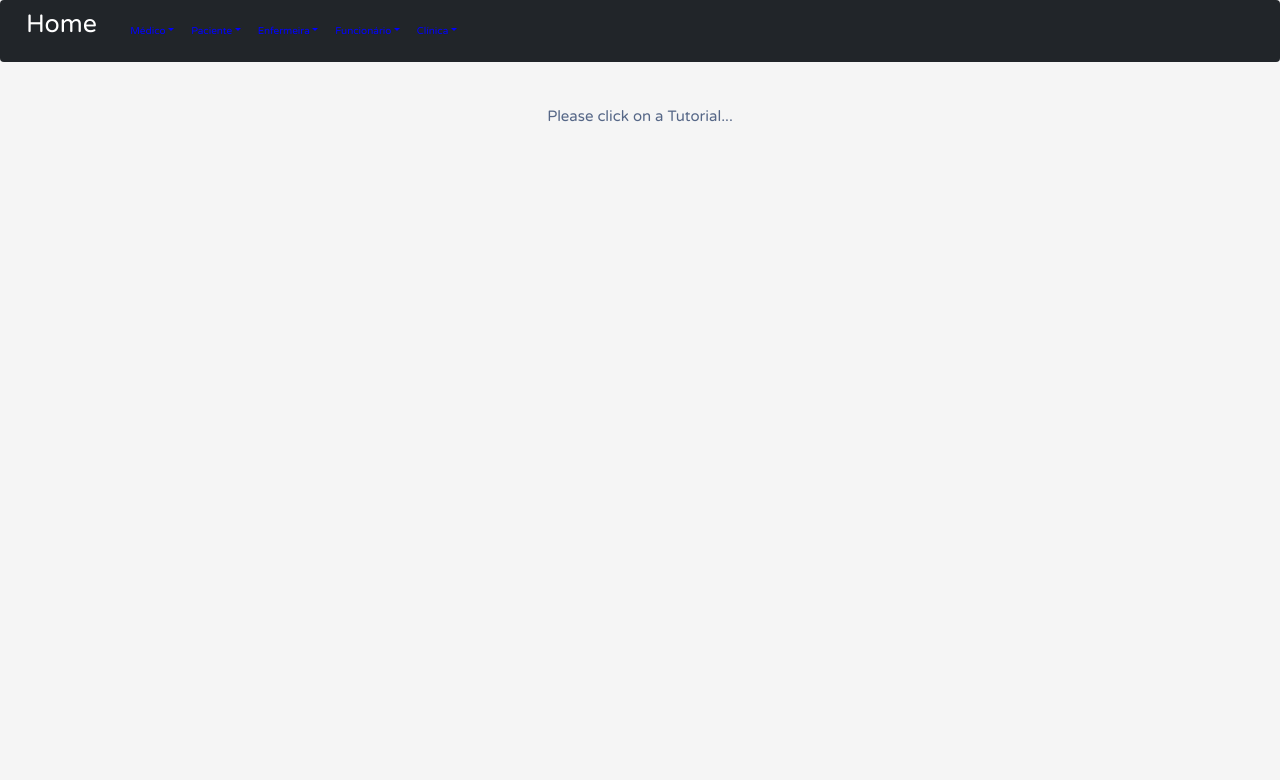
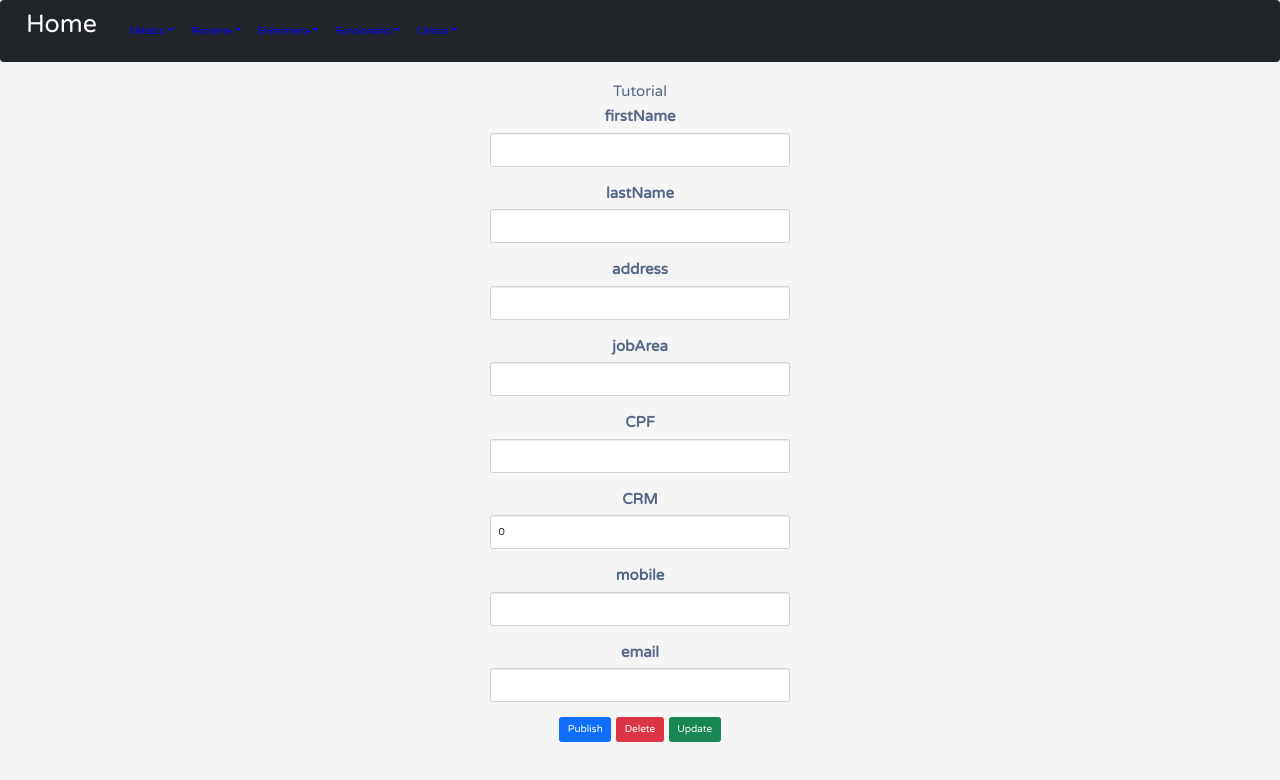
Before and after one commit to DuanCamargo/Sistema_Medico, a React (Create React App) app: page /medico/1 in a window 1280 px wide. Shown: the top 780 px of the page. Built offline with nearby package versions, Linux system fonts and the light colour scheme; no server answers.

Commit message:
axios_&_mockAPI

```diff
--- a/src/components/Medico.js
+++ b/src/components/Medico.js
@@ -1,23 +1,39 @@
 import React, { useState, useEffect } from "react";
 import MedicoDataService from "../services/MedicoDataService";
-import { Link } from "react-router-dom";
 
 const Medico = props => {
   const initialTutorialState = {
     key: null,
-    title: "",
-    description: "",
-    published: "Unpublished",
+    firstName: "",
+    lastName: "",
+    address: "",
+    jobArea: "",
+    CPF: "",
+    CRM: 0,
+    mobile: "",
+    email:"",
+    // title: "",
+    // description: "",
+    // published: "Unpublished",
   };
   const [message, setMessage] = useState("");
   const [currentTutorial, setCurrentTutorial] = useState(initialTutorialState);
   const [key, setKey] = useState(props.match.params.id)
 
-  useEffect(()=>{
-    const data = MedicoDataService.getById(key)
-    console.log(key)
-    setCurrentTutorial(data[0])
-  }, [])
+  useEffect(() => {
+    getTutorial(key);
+  }, [props.match.params.id]);
+
+  const getTutorial = id => {
+    MedicoDataService.get(id)
+    .then(response => {
+      setCurrentTutorial(response.data);
+      console.log(response.data);
+    })
+    .catch(e => {
+      console.log(e);
+    });
+  };
 
   const   handleInputChange = event => {
     const { name, value } = event.target;
@@ -26,93 +42,169 @@ const Medico = props => {
 
   const updatePublished = status => {
     const data = {
-      title: currentTutorial.title,
-      description: currentTutorial.description,
-      published: status
+      id: currentTutorial.id,
+      firstName: currentTutorial.firstName,
+      lastName: currentTutorial.lastName,
+      address: currentTutorial.address,
+      jobArea: currentTutorial.jobArea,
+      CPF: currentTutorial.CPF,
+      CRM: currentTutorial.CRM,
+      mobile: currentTutorial.mobile,
+      email: currentTutorial.email,
     };
-    MedicoDataService.update(key, data);
-    setCurrentTutorial(data)
+
+    MedicoDataService.update(key, data)
+    .then(response => {
+      setCurrentTutorial(response.data)
+      console.log(response)
+    })
+    .catch(e => {
+      console.log(e)
+    })
   };
 
   const updateTutorial = () => {
-    const data = {
-      title: currentTutorial.title,
-      description: currentTutorial.description,
-      published: currentTutorial.published
-    };
-    MedicoDataService.update(key, data);
-    setCurrentTutorial(data)
+    MedicoDataService.update(key, currentTutorial)
+    .then(response => {
+      console.log(response);
+      setMessage("Medico was updated successfully!");
+      props.history.push("/tutorials");
+    })
+    .catch(e => {
+      console.log(e)
+    })
   };
 
   const deleteTutorial = () => {
-    console.log(currentTutorial)
     if (window.confirm('Deseja excluir?')){
-      MedicoDataService.remove(currentTutorial.key);
+      MedicoDataService.remove(currentTutorial.key)
+      .then(response => {
+        setMessage("Tutorial was deleted!")
+        props.history.push("/tutorials")
+      })
+      .catch(e => {
+        console.log(e)
+      })
     }
-  };
+  }
 
   return (
     <div>
-      {currentTutorial ? (
+    {
+      currentTutorial ? (
         <div className="edit-form">
           <h4>Tutorial</h4>
             <form>
               <div className="form-group">
-                <label htmlFor="title">Title</label>
+                <label htmlFor="firstName">firstName</label>
                 <input
                   type="text"
                   className="form-control"
-                  id="title"
-                  name="title"
-                  value={currentTutorial.title}
+                  id="firstName"
+                  name="firstName"
+                  value={currentTutorial.firstName}
                   onChange={handleInputChange}
                 />
               </div>
               <div className="form-group">
-                <label htmlFor="description">Description</label>
+                <label htmlFor="lastName">lastName</label>
                 <input
                   type="text"
                   className="form-control"
-                  id="description"
-                  name="description"
-                  value={currentTutorial.description}
+                  id="lastName"
+                  name="lastName"
+                  value={currentTutorial.lastName}
                   onChange={handleInputChange}
                 />
               </div>
               <div className="form-group">
-                <label>
-                  <strong>Status:</strong>
-                </label>
-                {currentTutorial.published ? "Published" : "Pending"}
+                <label htmlFor="address">address</label>
+                <input
+                  type="text"
+                  className="form-control"
+                  id="address"
+                  name="address"
+                  value={currentTutorial.address}
+                  onChange={handleInputChange}
+                />
+              </div>
+              <div className="form-group">
+                <label htmlFor="jobArea">jobArea</label>
+                <input
+                  type="text"
+                  className="form-control"
+                  id="jobArea"
+                  name="jobArea"
+                  value={currentTutorial.jobArea}
+                  onChange={handleInputChange}
+                />
+              </div>
+              <div className="form-group">
+                <label htmlFor="CPF">CPF</label>
+                <input
+                  type="text"
+                  className="form-control"
+                  id="CPF"
+                  name="CPF"
+                  value={currentTutorial.CPF}
+                  onChange={handleInputChange}
+                />
+              </div>
+              <div className="form-group">
+                <label htmlFor="CRM">CRM</label>
+                <input
+                  type="text"
+                  className="form-control"
+                  id="CRM"
+                  name="CRM"
+                  value={currentTutorial.CRM}
+                  onChange={handleInputChange}
+                />
+              </div>
+              <div className="form-group">
+                <label htmlFor="mobile">mobile</label>
+                <input
+                  type="text"
+                  className="form-control"
+                  id="mobile"
+                  name="mobile"
+                  value={currentTutorial.mobile}
+                  onChange={handleInputChange}
+                />
+              </div>
+              <div className="form-group">
+                <label htmlFor="email">email</label>
+                <input
+                  type="text"
+                  className="form-control"
+                  id="email"
+                  name="email"
+                  value={currentTutorial.email}
+                  onChange={handleInputChange}
+                />
               </div>
             </form>
-          {currentTutorial.published ? (
+          {
+            currentTutorial.published ? (
               <button
-              className="badge badge-primary mr-2"
-              onClick={() => updatePublished(false)}
-            >
+                className="btn btn-primary mr-2"
+                onClick={() => updatePublished(false)}>
                   UnPublish
               </button>
             ) : (
               <button
-              className="badge badge-primary mr-2"
-              onClick={() => updatePublished(true)}
-            >
+                className="btn btn-primary mr-2"
+                onClick={() => updatePublished(true)}>
                   Publish
               </button>
-          )}
-          <button className="badge badge-danger mr-2" onClick={deleteTutorial}>
+            )
+          }
+          <button className="btn btn-danger mr-2" onClick={deleteTutorial}>
             Delete
           </button>
-          <Link to="/">
-            <button
-              type="submit"
-              className="badge badge-success"
-              onClick={updateTutorial}
-            >
+          <button type="submit" className="btn btn-success" onClick={updateTutorial}>
             Update
           </button>
-          </Link>
           <p>{message}</p>
         </div>
       ) : (
@@ -120,7 +212,8 @@ const Medico = props => {
           <br />
           <p>Please click on a Tutorial...</p>
         </div>
-      )}
+      )
+    }
     </div>
   );
 };
--- a/src/components/MedicoAdd.js
+++ b/src/components/MedicoAdd.js
@@ -1,12 +1,18 @@
 import React, { useState } from "react";
 import MedicoDataService from "../services/MedicoDataService";
+import { Link } from "react-router-dom"
 
 const MedicoAdd = () => {
   const initialTutorialState = {
     id: null,
-    title: "",
-    description: "",
-    published: false
+    firstName: "",
+    lastName: "",
+    address: "",
+    jobArea: "",
+    CPF: "",
+    CRM: 0,
+    mobile: "",
+    email:"",
   };
 
   const [tutorial, setTutorial] = useState(initialTutorialState);
@@ -19,13 +25,37 @@ const MedicoAdd = () => {
 
   const saveTutorial = () => {
     var data = {
-      title: tutorial.title,
-      description: tutorial.description,
-      published: false
+      id: tutorial.id,
+      firstName: tutorial.firstName,
+      lastName: tutorial.lastName,
+      address: tutorial.address,
+      jobArea: tutorial.jobArea,
+      CPF: tutorial.CPF,
+      CRM: tutorial.CRM,
+      mobile: tutorial.mobile,
+      email: tutorial.email,
     };
 
-    MedicoDataService.create(data);
-    setSubmitted(true);
+    MedicoDataService.create(data)
+    .then(response => {
+      setTutorial({
+        id: response.data.id,
+        id: response.id,
+        firstName: response.firstName,
+        lastName: response.lastName,
+        address: response.address,
+        jobArea: response.jobArea,
+        CPF: response.CPF,
+        CRM: response.CRM,
+        mobile: response.mobile,
+        email: response.email,
+      });
+      setSubmitted(true);
+      console.log(response.data);
+    })
+    .catch(e => {
+      console.log(e);
+    });
   };
 
   const newTutorial = () => {
@@ -38,34 +68,100 @@ const MedicoAdd = () => {
       {submitted ? (
         <div>
           <h4>You submitted successfully!</h4>
-          <button className="btn btn-success" onClick={newTutorial}>
-            Add
-          </button>
+          <Link to="/">
+            <button className="btn btn-success" onClick={newTutorial}>
+              Add
+            </button>
+          </Link>
         </div>
       ) : (
         <div>
           <div className="form-group">
-            <label htmlFor="title">Title</label>
+            <label htmlFor="firstName">firstName</label>
             <input
               type="text"
               className="form-control"
-              id="title"
-              required
-              value={tutorial.title}
+              id="firstName"
+              name="firstName"
+              value={tutorial.firstName}
               onChange={handleInputChange}
-              name="title"
             />
           </div>
           <div className="form-group">
-            <label htmlFor="description">Description</label>
+            <label htmlFor="lastName">lastName</label>
             <input
               type="text"
               className="form-control"
-              id="description"
-              required
-              value={tutorial.description}
+              id="lastName"
+              name="lastName"
+              value={tutorial.lastName}
               onChange={handleInputChange}
-              name="description"
+            />
+          </div>
+          <div className="form-group">
+            <label htmlFor="address">address</label>
+            <input
+              type="text"
+              className="form-control"
+              id="address"
+              name="address"
+              value={tutorial.address}
+              onChange={handleInputChange}
+            />
+          </div>
+          <div className="form-group">
+            <label htmlFor="jobArea">jobArea</label>
+            <input
+              type="text"
+              className="form-control"
+              id="jobArea"
+              name="jobArea"
+              value={tutorial.jobArea}
+              onChange={handleInputChange}
+            />
+          </div>
+          <div className="form-group">
+            <label htmlFor="CPF">CPF</label>
+            <input
+              type="text"
+              className="form-control"
+              id="CPF"
+              name="CPF"
+              value={tutorial.CPF}
+              onChange={handleInputChange}
+            />
+          </div>
+          <div className="form-group">
+            <label htmlFor="CRM">CRM</label>
+            <input
+              type="text"
+              className="form-control"
+              id="CRM"
+              name="CRM"
+              value={tutorial.CRM}
+              onChange={handleInputChange}
+            />
+          </div>
+          <div className="form-group">
+            <label htmlFor="mobile">mobile</label>
+            <input
+              type="text"
+              className="form-control"
+              id="mobile"
+              name="mobile"
+              value={tutorial.mobile}
+              onChange={handleInputChange}
+            />
+          </div>
+          <div className="form-group">
+            <label htmlFor="email">email</label>
+            <input
+              type="text"
+              className="form-control"
+              id="email"
+              name="email"
+              value={tutorial.email}
+              onChange={handleInputChange}
             />
           </div>
           <button onClick={saveTutorial} className="btn btn-success">
--- a/src/components/MedicoList.js
+++ b/src/components/MedicoList.js
@@ -4,29 +4,64 @@ import MedicoDataService from "../services/MedicoDataService";
 
 const MedicoList = () => {
   const [searchTitle, setSearchTitle] = useState("");
-  const [tutorials, setTutorials] = useState(MedicoDataService.getAll());
+  const [medicos, setmedicos] = useState();
+
+  const retrieveMedicos = () => {
+    MedicoDataService.getAll()
+      .then(response => {
+        setmedicos(response.data);
+        console.log(response.data);
+      })
+      .catch(e => {
+        console.log(e);
+      });
+  };
 
   const onChangeSearchTitle = e => {
     const searchTitle = e.target.value;
     setSearchTitle(searchTitle);
   };
 
-  const deleteTutorial = (id) => {
+  const deleteMedico = (id) => {
     if (window.confirm('Deseja excluir?')){
-      MedicoDataService.remove(id);
+      MedicoDataService.remove(id)
+      .then(response => {
+        console.log(response.data)
+        retrieveMedicos()
+      })
+      .catch(e => {
+        console.log(e)
+      })
     }
   }
 
-  const removeAllTutorials = () => {
-    if (window.confirm('Deseja excluir?')){
-      MedicoDataService.removeAll();
-      setTutorials(MedicoDataService.getAll())
+  const removeAllmedicos = () => {
+    if (window.confirm('Deseja excluir tudo?')){
+      MedicoDataService.removeAll()
+      .then(response => {
+        console.log(response.data)
+        retrieveMedicos()
+      })
+      .catch(e => {
+        console.log(e)
+      })
     }
   };
 
   const findByTitle = () => {
-    setTutorials(MedicoDataService.getById(searchTitle))
+    MedicoDataService.findByTitle(searchTitle)
+    .then(response => {
+      setmedicos(response.data)
+      console.log(response.data)
+    })
+    .catch(e => {
+      console.log(e)
+    })
   };
+
+  useEffect(() => {
+    retrieveMedicos();
+  }, []);
 
   return (
     <div className="list row">
@@ -51,7 +86,7 @@ const MedicoList = () => {
         </div>
       </div>
       <div className="col-md-10">
-        <h4>Tutorials List</h4>
+        <h4>medicos List</h4>
         <table class="table">
           <thead class="thead-dark">
             <tr>
@@ -64,25 +99,30 @@ const MedicoList = () => {
           </thead>
           <tbody>
           {
-            tutorials &&
-            tutorials.map((tutorial, index) => (
+            medicos &&
+            medicos.map((tutorial, index) => (
               <tr>
                 <th scope="row">{tutorial.key}</th>
                 <td>{tutorial.title}</td>
                 <td>{tutorial.description}</td>
-                <td> <Link to={"/Medico/" + tutorial.title}
-                  className="btn btn-warning">Edit</Link>
+                <td>
+                  <Link to={"/Medico/" + tutorial.id} className="btn btn-warning">
+                    Edit
+                  </Link>
                 </td>
-                <td> <Link onClick={() => deleteTutorial(tutorial.title)}
-                  className="btn btn-danger">Remove</Link>
+                <td>
+                  <Link onClick={() => deleteMedico(tutorial.id)} className="btn btn-danger">
+                    Remove
+                  </Link>
                 </td>
               </tr>
-            ))}
+            ))
+          }
             </tbody>
           </table>
         <button
           className="m-3 btn btn-sm btn-danger"
-          onClick={removeAllTutorials}>
+          onClick={removeAllmedicos}>
           Remove All
         </button>
       </div>
--- /dev/null
+++ b/src/http-common.js
@@ -0,0 +1,8 @@
+import axios from "axios";
+export default axios.create({
+
+    baseURL: "https://60bfb88e97295a0017c43aa9.mockapi.io/",
+    headers: {
+        "Content-type": "application/json"
+    }
+});
--- a/src/services/MedicoDataService.js
+++ b/src/services/MedicoDataService.js
@@ -1,50 +1,86 @@
-let MEDICO = [
-  {title: 'Ola', description: 'Ola', published: 'Published'},
-  {title: 'Teste', description: 'Teste', published: 'Published'}
-]
+import http from "../http-common";
 
 const getAll = () => {
-  return MEDICO;
+  return http.get("/medico");
 };
-
-const getById = (title) => {
-  if (title === "") return MEDICO
-  //var filtrado = MEDICO.filter((obj) => { return obj.title == title; });  // retorna os objs que são iguais
-  //var filtrado = MEDICO.filter((obj) => obj.title == title ); // retorna os objs que são iguais
-  var filtrado = MEDICO.filter((obj) => obj.title.includes(title) ); // retorna os objs que contém
-  return filtrado
-
+const get = id => {
+  return http.get(`/medico/${id}`);
 };
-
-const create = (data) => {
-  return MEDICO.push(data);
+const create = data => {
+  return http.post("/medico", data);
 };
-
-const update = (key, data) => {
-  console.log(key)
-  MEDICO.forEach(function(item) {
-    if (item.title === key){
-      item.title = data.title
-      item.description = data.description
-      item.published = data.published
-    }
-  });
-  return
+const update = (id, data) => {
+  return http.put(`/medico/${id}`, data);
 };
-
-const remove = (key) => {
-  return MEDICO.splice(MEDICO.indexOf(key), 1);
+const remove = id => {
+  return http.delete(`/medico/${id}`);
 };
-
+//Nao tem esse endpoint no mockAPI
 const removeAll = () => {
-  MEDICO=[]
+  return http.delete(`/medico`);
+};
+const findByTitle = title => {
+  return http.get(`/medico?title=${title}`);
 };
 
 export default {
   getAll,
+  get,
   create,
   update,
   remove,
   removeAll,
-  getById
+  findByTitle
 };
+
+
+// let MEDICO = [
+//   {title: 'Ola', description: 'Ola', published: 'Published'},
+//   {title: 'Teste', description: 'Teste', published: 'Published'}
+// ]
+
+// const getAll = () => {
+//   return MEDICO;
+// };
+
+// const getById = (title) => {
+//   if (title === "") return MEDICO
+//   //var filtrado = MEDICO.filter((obj) => { return obj.title == title; });  // retorna os objs que são iguais
+//   //var filtrado = MEDICO.filter((obj) => obj.title == title ); // retorna os objs que são iguais
+//   var filtrado = MEDICO.filter((obj) => obj.title.includes(title) ); // retorna os objs que contém
+//   return filtrado
+
+// };
+
+// const create = (data) => {
+//   return MEDICO.push(data);
+// };
+
+// const update = (key, data) => {
+//   console.log(key)
+//   MEDICO.forEach(function(item) {
+//     if (item.title === key){
+//       item.title = data.title
+//       item.description = data.description
+//       item.published = data.published
+//     }
+//   });
+//   return
+// };
+
+// const remove = (key) => {
+//   return MEDICO.splice(MEDICO.indexOf(key), 1);
+// };
+
+// const removeAll = () => {
+//   MEDICO=[]
+// };
+
+// export default {
+//   getAll,
+//   create,
+//   update,
+//   remove,
+//   removeAll,
+//   getById
+// };
```
Lines whose indentation alone changed are shown as unchanged.
